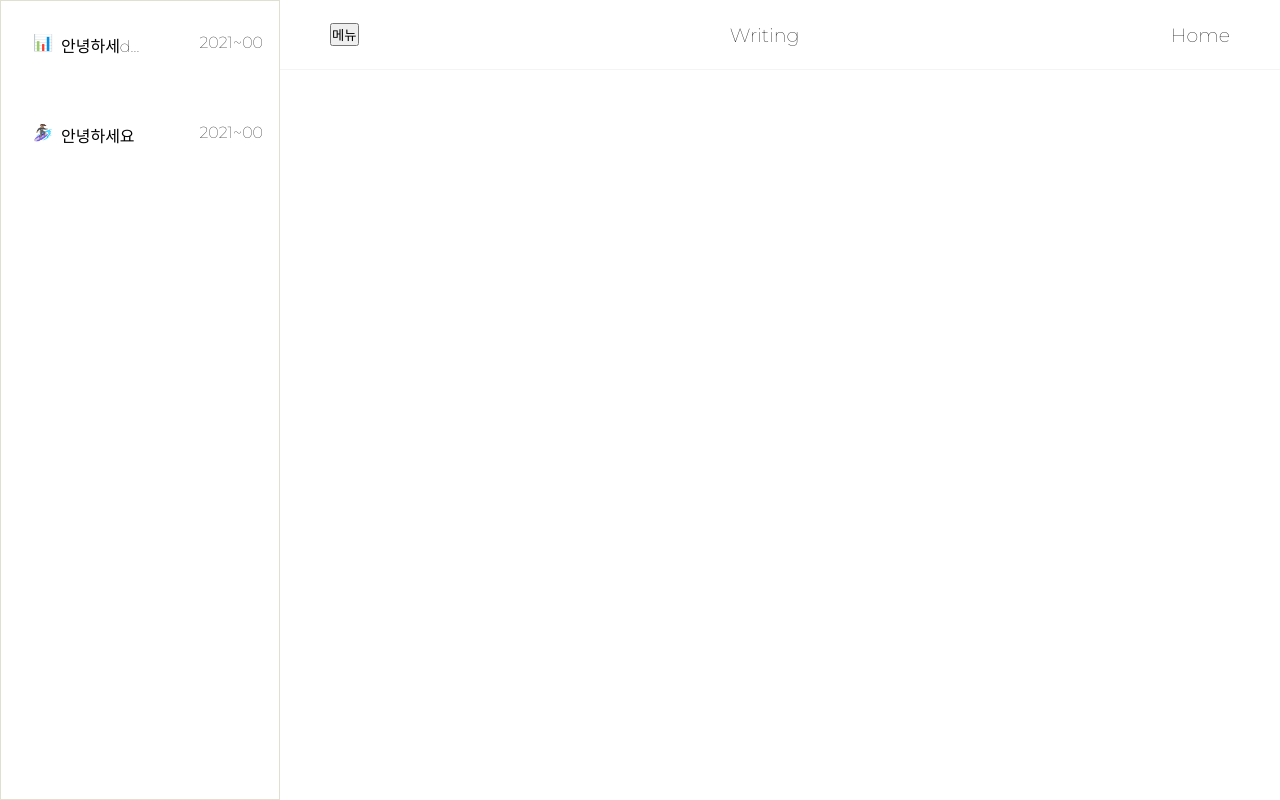
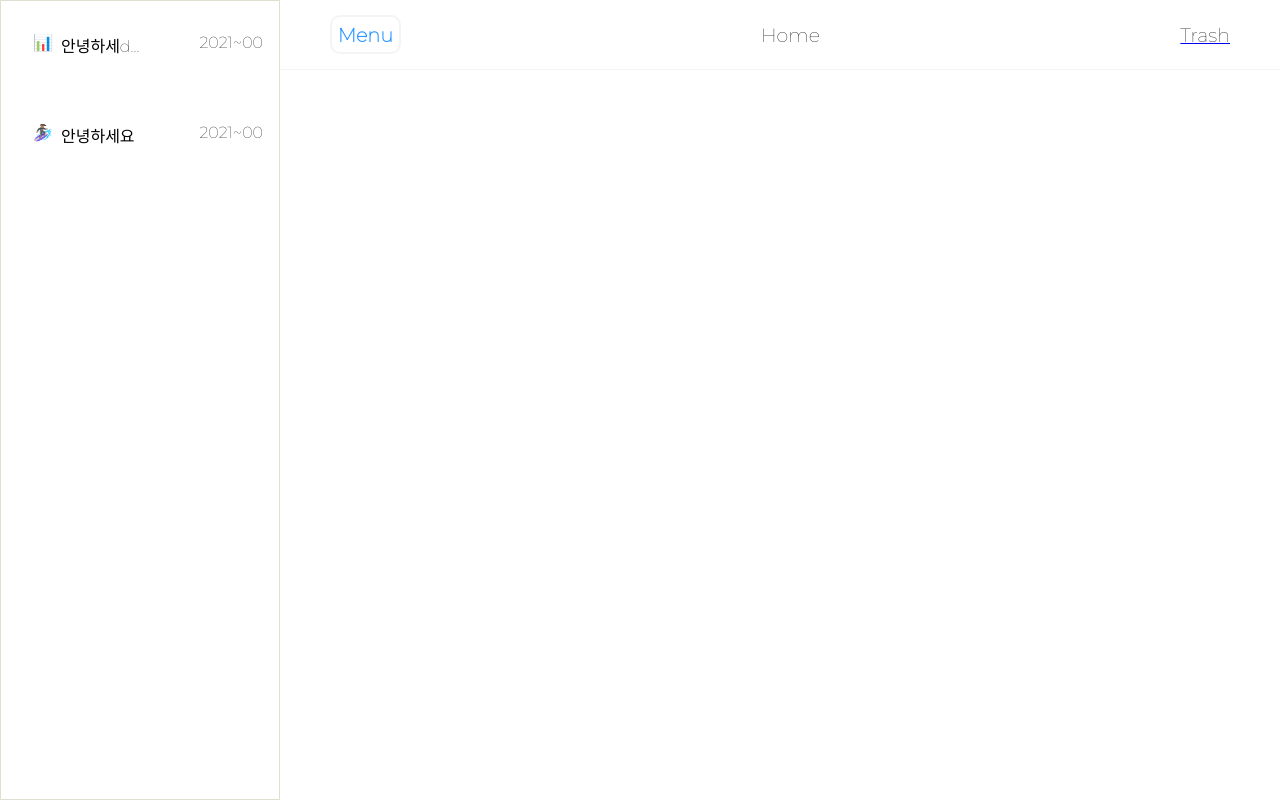
Before and after one commit to moonheekim0118/Atomic-Memo, a React app: page / in a window 1280 px wide. Built offline with nearby package versions, Linux system fonts and the light colour scheme; the HTML template or start-up script is replaced by a standard one.

Commit message:
feat : add page link in Header

```diff
--- a/src/App.tsx
+++ b/src/App.tsx
@@ -9,9 +9,9 @@ const Root = () => {
       <GlobalStyle />
       <BrowserRouter>
         <Switch>
+          <Route path="/trash" exact component={Trash} />
           <Route path="/" exact component={Home} />
           <Route path="/:id" exact component={Home} />
-          <Route path="/about" exact component={Trash} />
         </Switch>
       </BrowserRouter>
     </Suspense>
--- a/src/components/atoms/Button/index.tsx
+++ b/src/components/atoms/Button/index.tsx
@@ -8,9 +8,34 @@ interface Props {
 }
 
 const Button = ({ children, color, onClick }: Props) => {
-  return <StyledButton onClick={onClick}>{children}</StyledButton>;
+  return (
+    <StyledButton onClick={onClick} color={color}>
+      {children}
+    </StyledButton>
+  );
 };
 
-const StyledButton = styled.button``;
+const StyledButton = styled.button<{ color: string }>`
+  background-color: #fff;
+  color: ${(props) => props.color};
+  font-size: 1.2rem;
+  font-weight: bold;
+  padding: 0.3em;
+  border: 2px solid #f4f4f4;
+  border-radius: 10px;
+
+  cursor: pointer;
+
+  transition: all 0.5s ease;
+
+  &:hover {
+    background-color: ${(props) => props.color};
+    border-color: ${(props) => props.color};
+    color: #fff;
+  }
+  &:focus {
+    outline: none;
+  }
+`;
 
 export default Button;
--- a/src/components/organisms/Header/index.tsx
+++ b/src/components/organisms/Header/index.tsx
@@ -1,4 +1,5 @@
 import React from 'react';
+import { Link } from 'react-router-dom';
 import styled from 'styled-components';
 import Span from '../../atoms/Span';
 import Button from '../../atoms/Button';
@@ -11,9 +12,19 @@ interface Props {
 const Header = ({ navOpen, onToggle, pageName }: Props) => {
   return (
     <StyledHeader navOpen={navOpen}>
-      <Button onClick={onToggle}>메뉴</Button>
+      <Button onClick={onToggle} color="#3399ff">
+        Menu
+      </Button>
       <Span>{pageName}</Span>
-      <Span>Home</Span>
+      {pageName === 'Home' ? (
+        <Link to="/trash">
+          <Span>Trash</Span>
+        </Link>
+      ) : (
+        <Link to="/">
+          <Span>Home</Span>
+        </Link>
+      )}
     </StyledHeader>
   );
 };
--- /dev/null
+++ b/src/hooks/useToggle.tsx
@@ -0,0 +1,13 @@
+import { useCallback, useState } from 'react';
+
+const useToggle = (initialValue = true) => {
+  const [value, setter] = useState<boolean>(initialValue);
+
+  const Toggle = useCallback(() => {
+    setter(!value);
+  }, [value]);
+
+  return [value, Toggle] as const;
+};
+
+export default useToggle;
--- a/src/pages/Home/index.tsx
+++ b/src/pages/Home/index.tsx
@@ -1,11 +1,21 @@
 import React from 'react';
-import Templates from './templates';
 import { useParams } from 'react-router-dom';
+import Templates from '../templates';
+
+const mockData = [
+  {
+    id: 1,
+    title: '안녕하세ddddd요쿵짜리쿵ㅇ짜리쿵쿵짜리라',
+    kind: 'Work',
+    time: '2021~00',
+  },
+  { id: 2, title: '안녕하세요', kind: 'Life', time: '2021~00' },
+];
 
 const Home = () => {
   let { id } = useParams<{ id: string }>();
 
-  return <Templates />;
+  return <Templates datas={mockData} pageName="Home" />;
 };
 
 export default Home;
--- a/src/pages/Home/templates/index.tsx
+++ /dev/null
@@ -1,24 +0,0 @@
-import React from 'react';
-import Navigation from '../../../components/organisms/Navigation';
-import Header from '../../../components/organisms/Header';
-
-const mockData = [
-  {
-    id: 1,
-    title: '안녕하세ddddd요쿵짜리쿵ㅇ짜리쿵쿵짜리라',
-    kind: 'Work',
-    time: '2021~00',
-  },
-  { id: 2, title: '안녕하세요', kind: 'Life', time: '2021~00' },
-];
-
-const HomeTemplates = () => {
-  return (
-    <>
-      <Header navOpen={true} pageName="Writing" />
-      <Navigation open={true} datas={mockData} />
-    </>
-  );
-};
-
-export default HomeTemplates;
--- a/src/pages/Trash/index.tsx
+++ b/src/pages/Trash/index.tsx
@@ -1,11 +1,18 @@
 import React from 'react';
+import Templates from '../templates';
+
+const mockData = [
+  {
+    id: 1,
+    title: '안녕하세ddddd요쿵짜리쿵ㅇ짜리쿵쿵짜리라',
+    kind: 'Work',
+    time: '2021~00',
+  },
+  { id: 2, title: '안녕하세요', kind: 'Life', time: '2021~00' },
+];
 
 const Trash = () => {
-  return (
-    <div>
-      <h2>About</h2>
-    </div>
-  );
+  return <Templates datas={mockData} pageName="trash" />;
 };
 
 export default Trash;
--- /dev/null
+++ b/src/pages/templates/index.tsx
@@ -0,0 +1,26 @@
+import React from 'react';
+import useToggle from '../../hooks/useToggle';
+import Navigation from '../../components/organisms/Navigation';
+import Header from '../../components/organisms/Header';
+import memoDatas from '../../model/memoData';
+
+interface Props {
+  datas: Array<memoDatas>;
+  pageName: string;
+  children?: React.ReactNode;
+}
+
+const Templates = ({ datas, pageName, children }: Props) => {
+  // Toggle Navigation
+  const [openNav, toggleNav] = useToggle();
+
+  return (
+    <>
+      <Header navOpen={openNav} onToggle={toggleNav} pageName={pageName} />
+      <Navigation open={openNav} datas={datas} />
+      {children}
+    </>
+  );
+};
+
+export default Templates;
```
